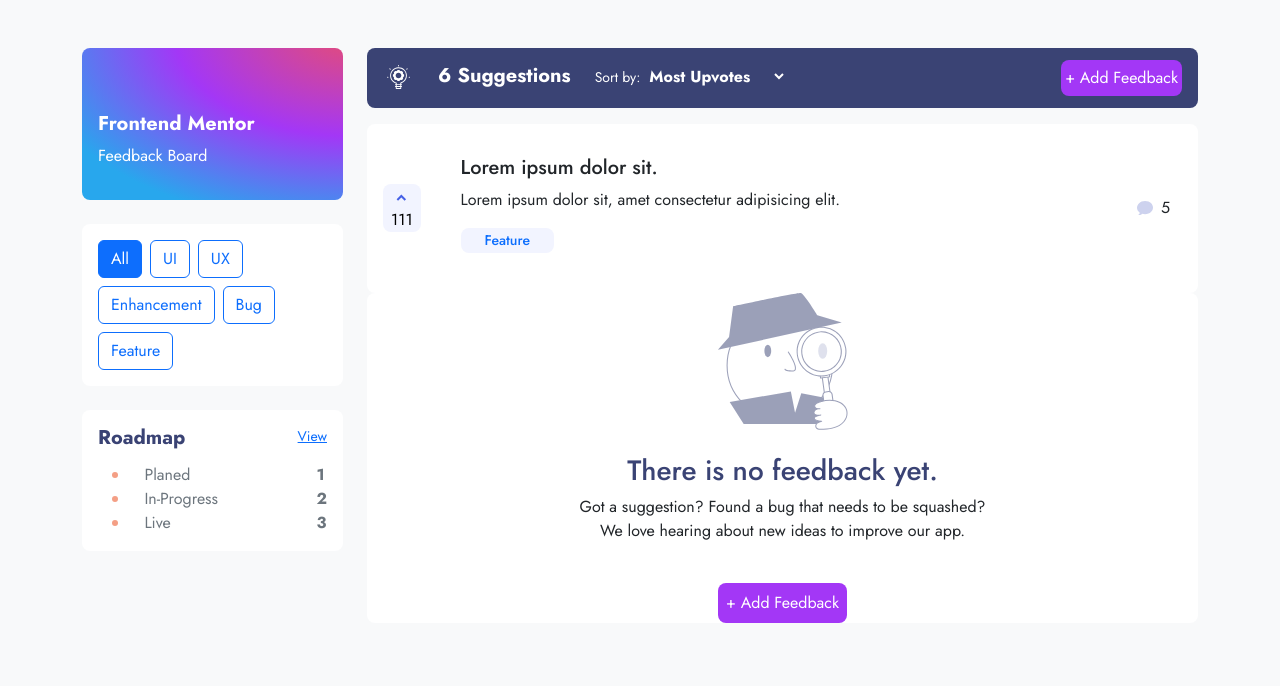
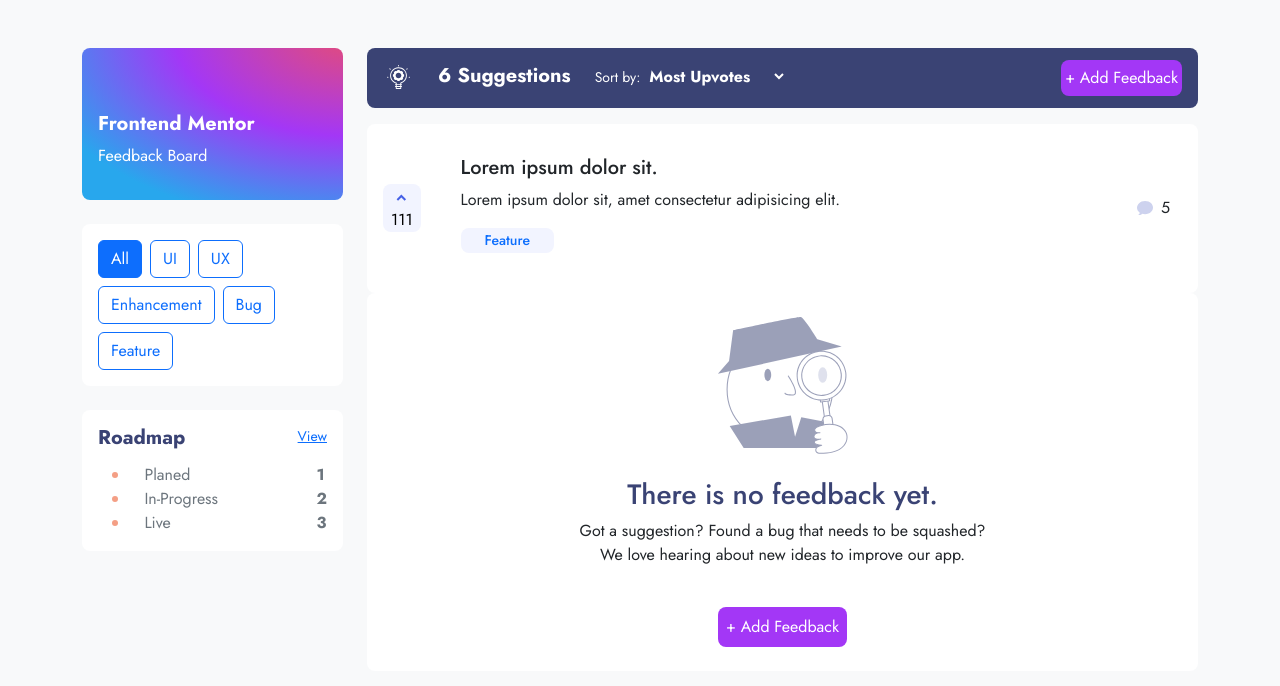
Before and after one commit to sarkhansalahzada/Product-Feedback-App, a plain HTML site: page index.html in a window 1280 px wide. Drawn offline with nearby package versions, Linux system fonts and the light colour scheme.

Commit message:
uptaded html

```diff
--- a/index.html
+++ b/index.html
@@ -203,7 +203,7 @@
 
           <!-- Feed Empty Section -->
           <section class="add-new-feedback bg-light d-flex  gap-2 pt-0 w-100">
-            <div class="feed-empty d-flex rounded-3 w-100 bg-white flex-column gap-4 text-center">
+            <div class="feed-empty d-flex pt-4 rounded-3 w-100 bg-white flex-column gap-4 text-center pb-4">
               <div class="man-searc-img">
                 <img src="./assets/icons/man-search-empty.svg" alt="" />
               </div>
```
